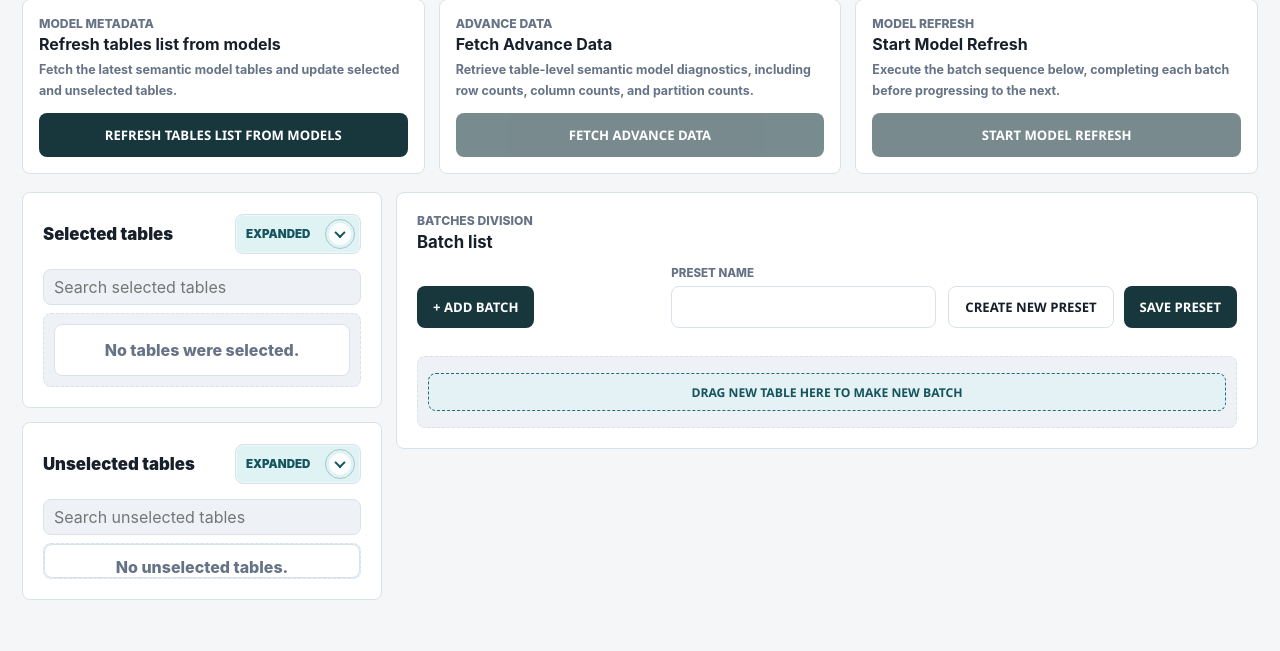
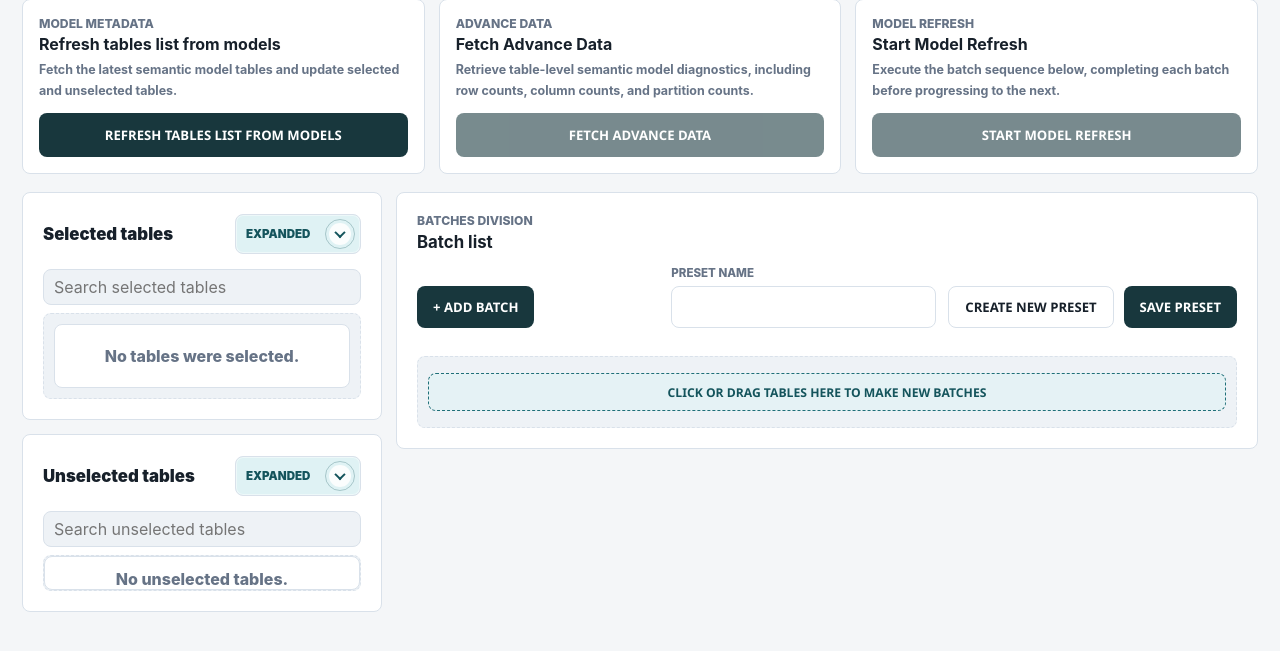
Before and after one commit to sneha0509/Model-Transformer, a Flask app: template ui/templates/selected_tables.html in a window 1280 px wide. Shown: the part 486-1137 px from the top of the page. Before the commit the page ends 1086 px from the top, so only its background shows below. Run offline with Flask 3, Linux system fonts and the light colour scheme; the template is opened without the code that fills it, so the values that code supplies are empty; parts of the project's set-up code (start-up, migrations or seed data) failed here and were passed over.

Commit message:
Improve UI experience

```diff
--- a/ui/templates/selected_tables.html
+++ b/ui/templates/selected_tables.html
@@ -233,8 +233,8 @@
                             {% endfor %}
                         </div>
 
-                        <div class="new-batch-drop-zone" id="newBatchDropZone" data-drop-zone="new-batch" aria-label="Drop a new table here to create a new batch">
-                            <div class="batch-new-table-ghost new-batch-ghost">Drag new table here to make new batch</div>
+                        <div class="new-batch-drop-zone" id="newBatchDropZone" data-drop-zone="new-batch" aria-label="Click or drag tables here to make new batches">
+                            <button class="batch-new-table-ghost new-batch-ghost" id="createNewBatchButton" type="button">Click or drag tables here to make new batches</button>
                         </div>
                     </div>
                 </section>
@@ -331,6 +331,7 @@
         const backHomeLink = document.getElementById("backHomeLink");
         const addBatchButton = document.getElementById("addBatchButton");
         const newBatchDropZone = document.getElementById("newBatchDropZone");
+        const createNewBatchButton = document.getElementById("createNewBatchButton");
         const presetNameInput = document.getElementById("presetNameInput");
         const createPresetButton = document.getElementById("createPresetButton");
         const processTablesButton = document.getElementById("processTablesButton");
@@ -374,6 +375,20 @@
         let activeRefreshJobId = null;
         let initialPresetState = null;
 
+        function syncPageScrollLock() {
+            const hasOpenDialog = Array.from(document.querySelectorAll("dialog")).some((dialog) => dialog.open);
+            const shouldLockScroll = !loadingPopup.hidden || hasOpenDialog;
+
+            document.documentElement.classList.toggle("is-scroll-locked", shouldLockScroll);
+            document.body.classList.toggle("is-scroll-locked", shouldLockScroll);
+        }
+
+        const overlayStateObserver = new MutationObserver(syncPageScrollLock);
+        overlayStateObserver.observe(loadingPopup, {attributes: true, attributeFilter: ["hidden"]});
+        document.querySelectorAll("dialog").forEach((dialog) => {
+            overlayStateObserver.observe(dialog, {attributes: true, attributeFilter: ["open"]});
+        });
+
         function getSelectedPageButtons() {
             return Array.from(document.querySelectorAll("button"));
         }
@@ -605,10 +620,12 @@
         function showLoadingPopup(message) {
             loadingPopupLabel.textContent = message;
             loadingPopup.hidden = false;
+            syncPageScrollLock();
         }
 
         function hideLoadingPopup() {
             loadingPopup.hidden = true;
+            syncPageScrollLock();
         }
 
         function setFetchAdvanceDataStatus(message, tone = "") {
@@ -1714,6 +1731,13 @@
             updateBatchCounts();
         }
 
+        function addEmptyBatch() {
+            const batchNumber = getBatchCards().length + 1;
+
+            batchList.append(createBatchCard(batchNumber));
+            updateBatchCounts();
+        }
+
         function renumberBatches() {
             getBatchCards().forEach((batchCard, index) => {
                 const batchNumber = index + 1;
@@ -2181,11 +2205,8 @@
         window.addEventListener("resize", () => {
             document.querySelectorAll(".table-batch-label").forEach(updateBatchScrollControls);
         });
-        addBatchButton.addEventListener("click", () => {
-            const batchNumber = getBatchCards().length + 1;
-            batchList.append(createBatchCard(batchNumber));
-            updateBatchCounts();
-        });
+        addBatchButton.addEventListener("click", addEmptyBatch);
+        createNewBatchButton.addEventListener("click", addEmptyBatch);
         if (createPresetButton) {
             createPresetButton.addEventListener("click", () => savePreset({createNew: true}));
         }
--- a/ui/templates/static/css/styles.css
+++ b/ui/templates/static/css/styles.css
@@ -55,6 +55,12 @@ body {
     transition: background 160ms ease, color 160ms ease;
 }
 
+html.is-scroll-locked,
+body.is-scroll-locked {
+    overflow: hidden;
+    overscroll-behavior: none;
+}
+
 button,
 input,
 select {
@@ -1687,7 +1693,7 @@ h3 {
 }
 
 .table-drag-list {
-    --table-list-row-height: 52px;
+    --table-list-row-height: 64px;
     grid-auto-rows: minmax(var(--table-list-row-height), auto);
 }
 
@@ -2760,8 +2766,10 @@ h3 {
 }
 
 .new-batch-drop-zone .batch-new-table-ghost {
+    width: 100%;
     min-height: 38px;
     margin-top: 0;
+    cursor: pointer;
 }
 
 .batch-table-item {
```
Also changed, not shown: 1 other file.
